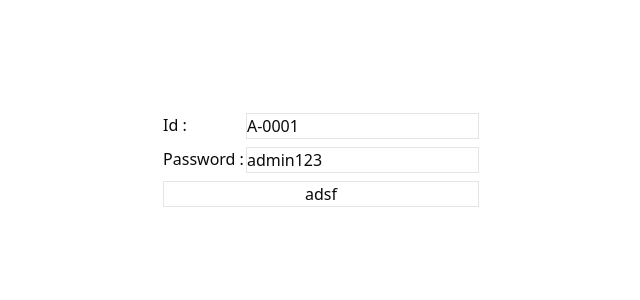
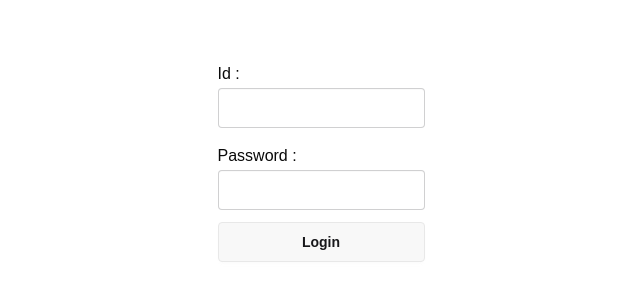
Before and after one commit to rahat-495/PH-University-Client, a React (Vite) app: page /login in a window 1280 px wide. Shown: the part 240-540 px from the top of the page, without its empty margins (319-959 px from the left). Built offline with nearby package versions, Linux system fonts and the light colour scheme.

Commit message:
use login work are done !

```diff
--- a/package.json
+++ b/package.json
@@ -34,6 +34,7 @@
     "@types/react": "^19.0.10",
     "@types/react-dom": "^19.0.4",
     "@vitejs/plugin-react": "^4.3.4",
+    "daisyui": "^5.0.9",
     "eslint": "^9.21.0",
     "eslint-plugin-react-hooks": "^5.1.0",
     "eslint-plugin-react-refresh": "^0.4.19",
--- /dev/null
+++ b/src/components/form/PHForm.tsx
@@ -0,0 +1,24 @@
+
+import { ReactNode } from "react";
+import { FieldValues, FormProvider, SubmitHandler, useForm } from "react-hook-form";
+
+type TFormProps = {
+    onSubmit : SubmitHandler<FieldValues> ;
+    children : ReactNode ;
+    className : string ;
+}
+
+const PHForm = ({ onSubmit , children , className } : TFormProps) => {
+
+    const methods = useForm() ;
+
+    return (
+        <FormProvider { ...methods} >
+            <form className={className} onSubmit={methods.handleSubmit(onSubmit)}>
+                {children}
+            </form>
+        </FormProvider>
+    );
+};
+
+export default PHForm;
--- /dev/null
+++ b/src/components/form/PHInput.tsx
@@ -0,0 +1,22 @@
+
+import { useFormContext } from "react-hook-form";
+
+type TInputProps = {
+    label : string ;
+    type ?: string ;
+    name : string ;
+}
+
+const PHInput = ({ label , type , name } : TInputProps) => {
+    const {register} = useFormContext() ;
+    return (
+        <div className="w-full flex flex-col my-1 gap-0.5 justify-between">
+
+            <label htmlFor={name}>{label} : </label>
+            <input className="border input text-white focus:border-blue-700 gro" type={type} id={name} {...register(name)} />
+
+        </div>
+    )
+};
+
+export default PHInput;
--- a/src/index.css
+++ b/src/index.css
@@ -1,4 +1,5 @@
 
+@plugin "daisyui";
 @import "tailwindcss";
 @import url('https://fonts.googleapis.com/css2?family=Space+Grotesk:wght@300..700&display=swap');
 
--- a/src/pages/Login.tsx
+++ b/src/pages/Login.tsx
@@ -1,9 +1,11 @@
 
+import PHForm from '@/components/form/PHForm';
+import PHInput from '@/components/form/PHInput';
 import { useLoginMutation } from '@/redux/features/auth/authApi';
 import { setUser, TUser } from '@/redux/features/auth/authSlice';
 import { useAppDispatch } from '@/redux/hooks';
 import { verifyToken } from '@/utils/verifyTokent';
-import {FieldValues, useForm} from 'react-hook-form' ;
+import {FieldValues} from 'react-hook-form' ;
 import { useNavigate } from 'react-router-dom';
 import { toast } from 'sonner';
 
@@ -13,20 +15,13 @@ const Login = () => {
     const dispatch = useAppDispatch() ;
     const navigate = useNavigate() ;
 
-    const {register , handleSubmit} = useForm({
-        defaultValues : {
-            id : "A-0001" ,
-            password : "admin123" ,
-        }
-    });
-
     const onSubmit = async (data : FieldValues) => {
         try {
-
+            console.log(data);
             const toastId = toast.loading("Logging in")
 
             const userInfo = {
-                id : data.id ,
+                id : data.userId ,
                 password : data.password ,
             }
 
@@ -46,23 +41,16 @@ const Login = () => {
     }
 
     return (
-        <div className="w-full flex flex-col items-center justify-center min-h-screen">
+        <div className="w-full flex gro flex-col items-center justify-center min-h-screen">
 
-            <form onSubmit={handleSubmit(onSubmit)} className="flex flex-col gap-2">
+            <PHForm onSubmit={onSubmit} className="flex flex-col gap-2">
 
-                <div className="w-full flex justify-between">
-                    <label htmlFor="id">Id : </label>
-                    <input className="border" type="text" id="id" {...register('id')} />
-                </div>
+                <PHInput label={"Id"} name={"userId"} type={"text"} />
+                <PHInput label={"Password"} name={"password"} type={"text"} />
 
-                <div className="w-full flex justify-between gap-0.5">
-                    <label htmlFor="password">Password : </label>
-                    <input className="border" type="text" id="password" {...register('password')} />
-                </div>
+                <button type='submit' className='cursor-pointer border w-full btn'>Login</button>
 
-                <button type='submit' className='cursor-pointer border w-full '>adsf</button>
-
-            </form>
+            </PHForm>
 
         </div>
     );
```
Also changed, not shown: 1 other file (tests, documents, lock files or other folders).
